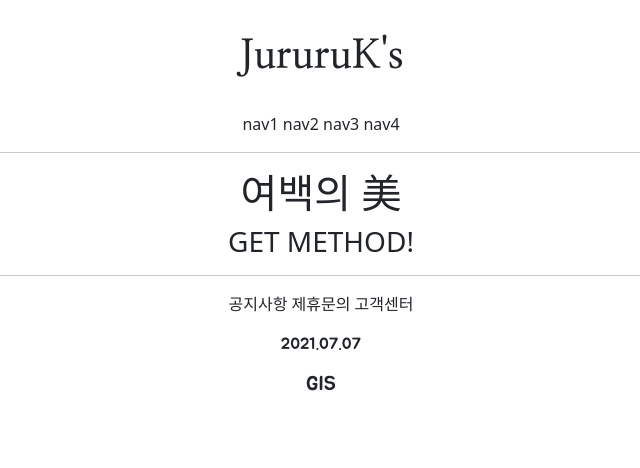
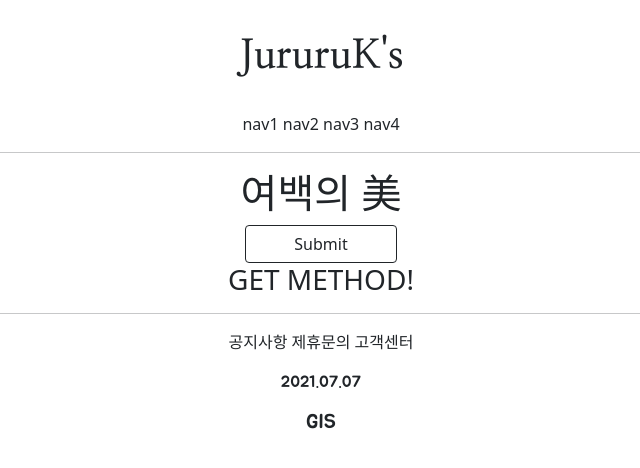
Before and after one commit to JururuK/practice, a Django app: page /myself/intro/ in a window 1280 px wide. Shown: the top 468 px of the page, without its empty margins (319-959 px from the left). Run offline with Django 3.2, Linux system fonts and the light colour scheme; parts of the project's set-up code (start-up, migrations or seed data) failed here and were passed over.

Commit message:
7.9 class commit 3

```diff
--- a/myself/templates/myself/intro.html
+++ b/myself/templates/myself/intro.html
@@ -4,7 +4,10 @@
 
     <div style = "text-align: center;">
     <h1>여백의 美 </h1> <!--overflow는 넘치지않게. scroll, hidden 등-->
-
+        <form action="/myself/intro/",method="post">
+            {% csrf_token %}
+            <input type="submit" class="btn btn-outline-dark px-5">
+        </form>
     <h3>{{ text }}</h3>
     </div>
 
--- a/myself/views.py
+++ b/myself/views.py
@@ -3,7 +3,7 @@ from django.shortcuts import render
 
 # Create your views here.
 def introduce(myself) :
-    if myself.method == "POST": #추후에 경로를 특정하기 위해(헷갈림방지) myself(앱이름)폴더를 하나더 만들고 html파일을 넣어줌
+    if myself.method == "post": #추후에 경로를 특정하기 위해(헷갈림방지) myself(앱이름)폴더를 하나더 만들고 html파일을 넣어줌
         return render(myself, 'myself/intro.html',
                       context={'text':'POST METHOD!'})
     else :
```
